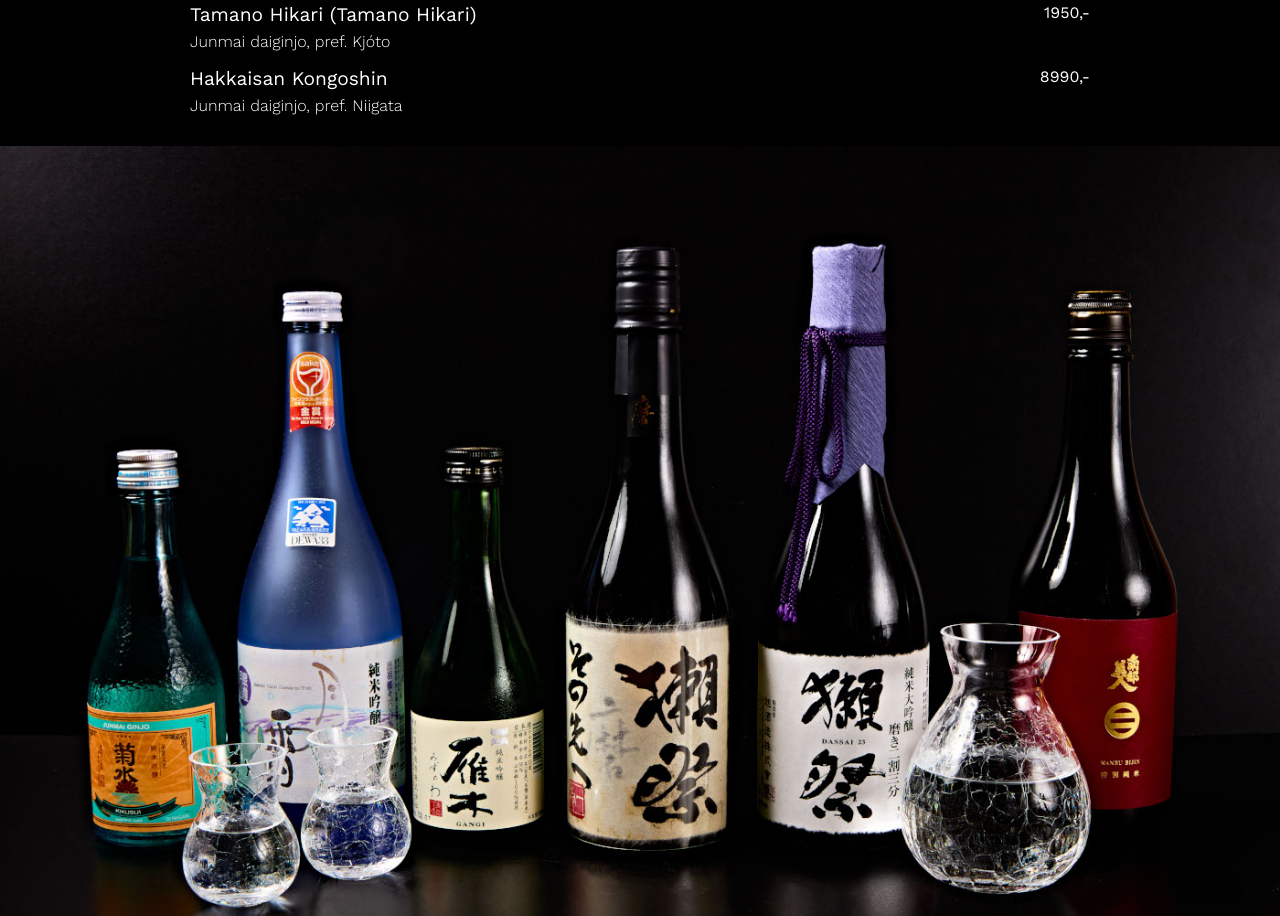
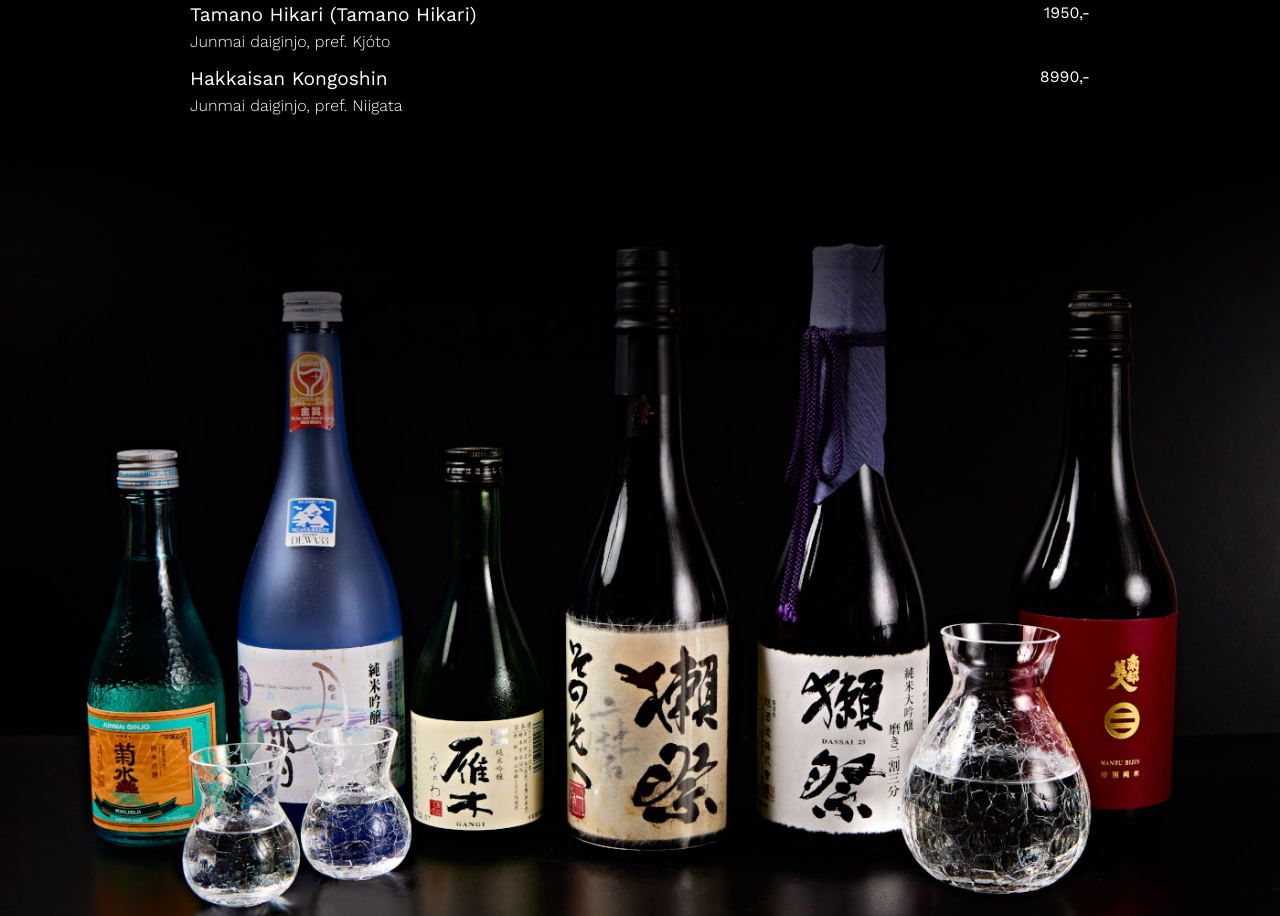
Before and after one commit to OlgaVich/Yamato-main, an Eleventy site: page cs/napoje/sake.html in a window 1280 px wide. Shown: the part 1601-2517 px from the top of the page. Built offline with nearby package versions, Linux system fonts and the light colour scheme; Eleventy itself is replaced by a stand-in of ours; files that its build step writes are made by us from their sources.

Commit message:
pictures

```diff
--- a/CSS/style.css
+++ b/CSS/style.css
@@ -1108,3 +1108,34 @@
       rgba(0, 0, 0, 0) 55%
     );
 }
+
+.image-wrapper {
+  display: block;
+  max-width: 1400px;
+  margin-left: auto;
+  margin-right: auto;
+}
+
+.image-topper {
+  position: relative;
+  display: inline-block;
+  overflow: hidden;
+
+}
+
+.image-topper {
+  display: block;
+  max-width: 1400px;
+  margin-left: auto;
+  margin-right: auto;
+}
+
+.image-topper::before {
+  content: "";
+  position: absolute;
+  top: 0;
+  left: 0;
+  width: 100%;
+  height: 100%;
+  background: linear-gradient(to bottom, rgba(0, 0, 0, 1), transparent 50%);
+  pointer-events: none; }
--- a/cs/napoje/sake.html
+++ b/cs/napoje/sake.html
@@ -33,6 +33,6 @@
     <div class="menu__item"><h2 class="menu__item-name">Hakkaisan Kongoshin</h2><p class="menu__item-description">Junmai daiginjo, pref. Niigata</p><h3 class="menu__item-price">8990,-</h3></div>
   </div>
 </div>
-  <div class="main-content__photo">
+  <div class="main-content__phot image-topper">
     <img src="/images/sake.jpg" alt="Saké" class="main-content__photo-image">
 </div>
```
Also changed, not shown: cs/napoje/vino.html (+1 -1 lines), cs/napoje/whisky.html (+1 -1 lines), en/beverages/sake.html (+1 -1 lines), en/beverages/whisky.html (+1 -1 lines), en/beverages/wine.html (+1 -1 lines), images/sashimi2.jpg, 4 other files.
